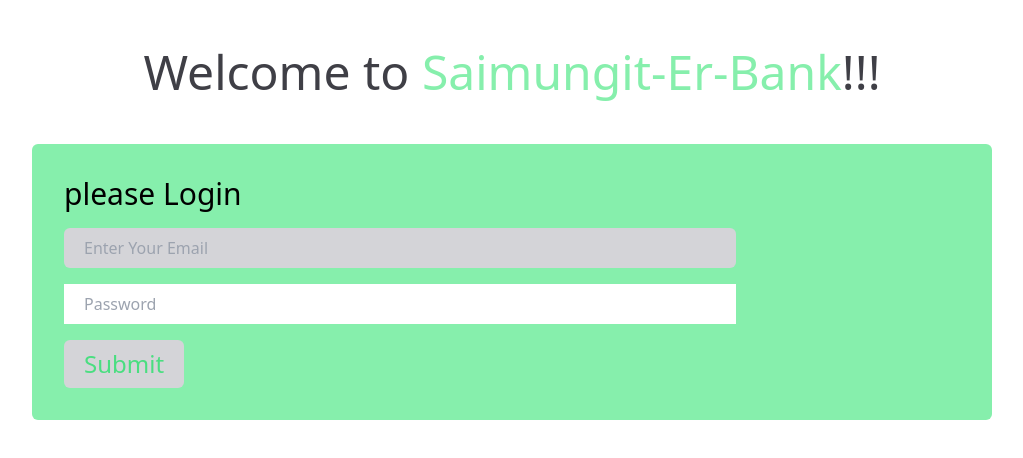
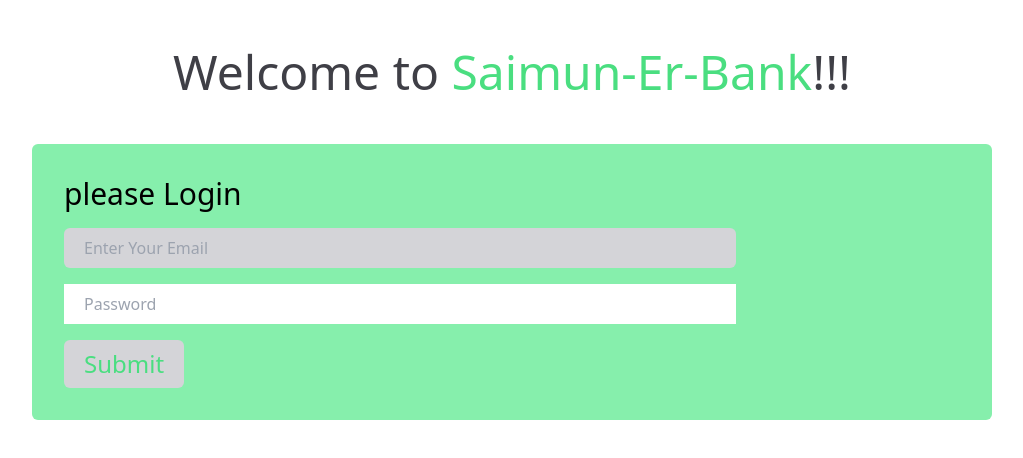
Before and after one commit to saimun5656/Project-06-bapp-er-bank, a plain HTML site: page index.html in a window 1280 px wide. Shown: the whole page, without its empty margins (128-1151 px from the left). Drawn offline with nearby package versions, Linux system fonts and the light colour scheme.

Commit message:
name changed-2

```diff
--- a/index.html
+++ b/index.html
@@ -10,7 +10,7 @@
 </head>
 <body>
     <header class="mt-12">
-        <h1 class="text-center text-zinc-700 text-5xl font-medium">Welcome to  <span class="text-green-300">Saimungit-Er-Bank</span>!!!</h1>
+        <h1 class="text-center text-zinc-700 text-5xl font-medium">Welcome to  <span class="text-green-400">Saimun-Er-Bank</span>!!!</h1>
     </header>
     <main>
         <section class="w-9/12 bg-green-300	mx-auto mt-12 p-8 rounded-md">
```
